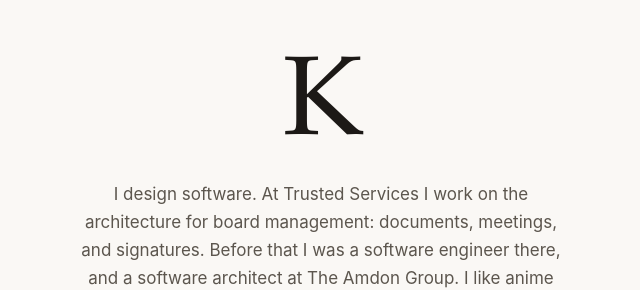
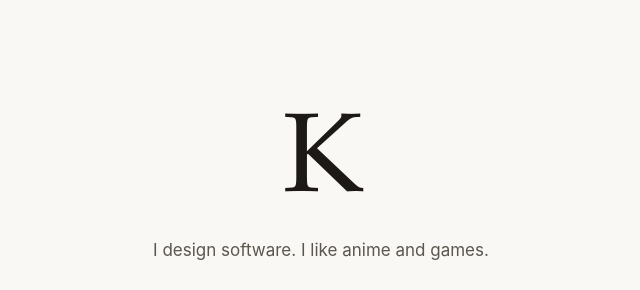
Before and after one commit to khay/khay.me, a plain HTML site: page index.html in a window 1280 px wide. Shown: the part 172-462 px from the top of the page, without its empty margins (319-959 px from the left). Drawn offline with Linux system fonts and the light colour scheme.

Commit message:
Leave employers off the page
The about line no longer names where K works. That stays on LinkedIn.

Co-authored-by: K <khayusaki@gmail.com>

```diff
--- a/index.html
+++ b/index.html
@@ -4,7 +4,7 @@
   <meta charset="utf-8">
   <meta name="viewport" content="width=device-width, initial-scale=1">
   <title>K</title>
-  <meta name="description" content="I design software. At Trusted Services I work on the architecture for board management.">
+  <meta name="description" content="I design software. I like anime and games.">
   <meta name="author" content="K">
   <meta name="color-scheme" content="light dark">
   <meta name="theme-color" content="#faf8f5" media="(prefers-color-scheme: light)">
@@ -12,13 +12,13 @@
   <link rel="canonical" href="https://khay.me/">
   <link rel="icon" href="favicon.svg" type="image/svg+xml">
   <meta property="og:title" content="K">
-  <meta property="og:description" content="I design software. At Trusted Services I work on the architecture for board management.">
+  <meta property="og:description" content="I design software. I like anime and games.">
   <meta property="og:type" content="website">
   <meta property="og:url" content="https://khay.me/">
   <meta property="og:locale" content="en">
   <meta name="twitter:card" content="summary">
   <meta name="twitter:title" content="K">
-  <meta name="twitter:description" content="I design software. At Trusted Services I work on the architecture for board management.">
+  <meta name="twitter:description" content="I design software. I like anime and games.">
   <link rel="stylesheet" href="styles.css">
   <style>
     html { background: #faf8f5 }
@@ -30,7 +30,7 @@
 <body>
   <main>
     <h1>K</h1>
-    <p>I design software. At Trusted Services I work on the architecture for board management: documents, meetings, and signatures. Before that I was a software engineer there, and a software architect at The Amdon Group. I like anime and games.</p>
+    <p>I design software. I like anime and games.</p>
     <nav aria-label="Social">
       <a href="https://github.com/khay" aria-label="GitHub" title="GitHub" rel="me">
         <svg viewBox="0 0 24 24" aria-hidden="true" focusable="false">
```
